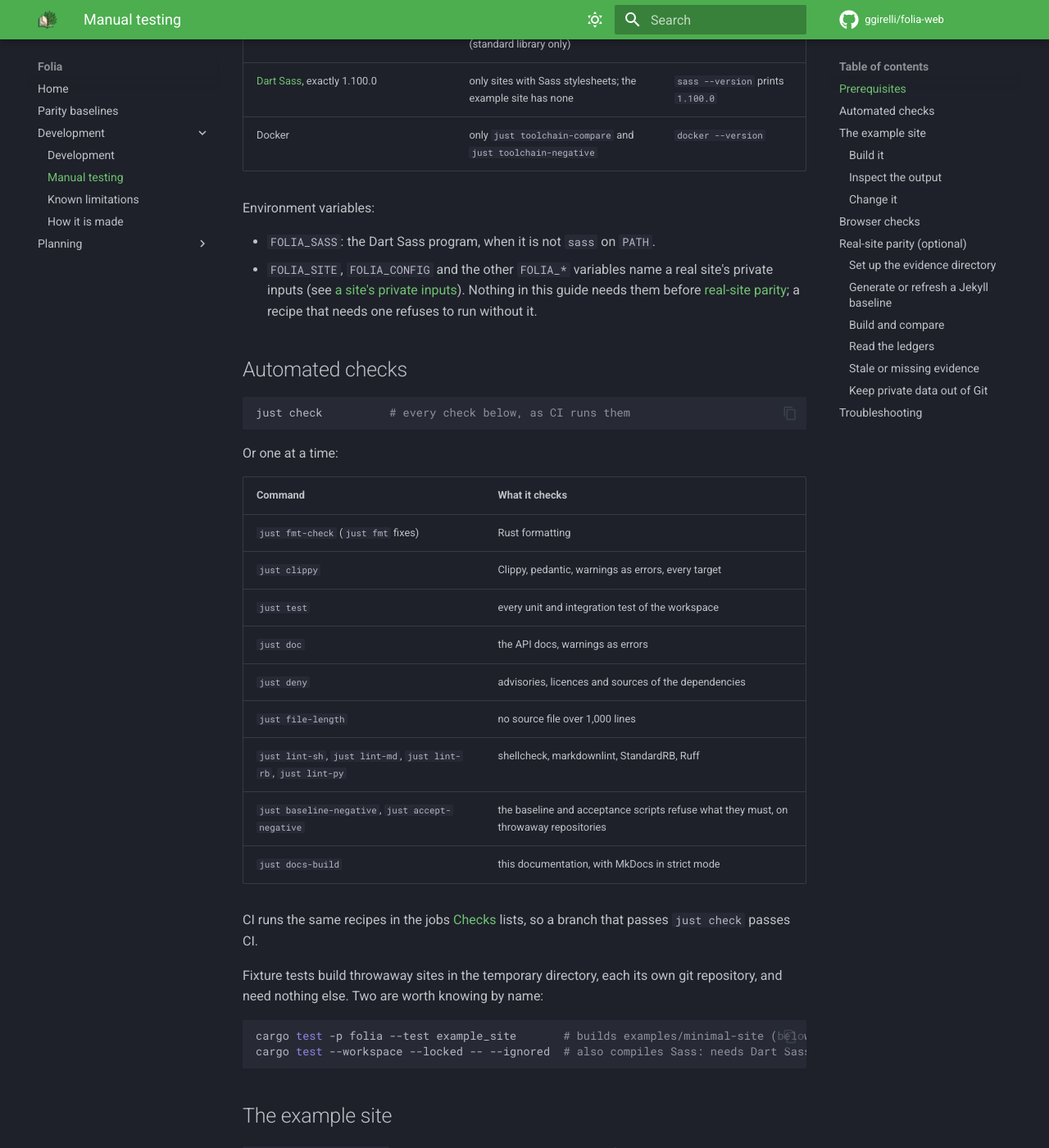
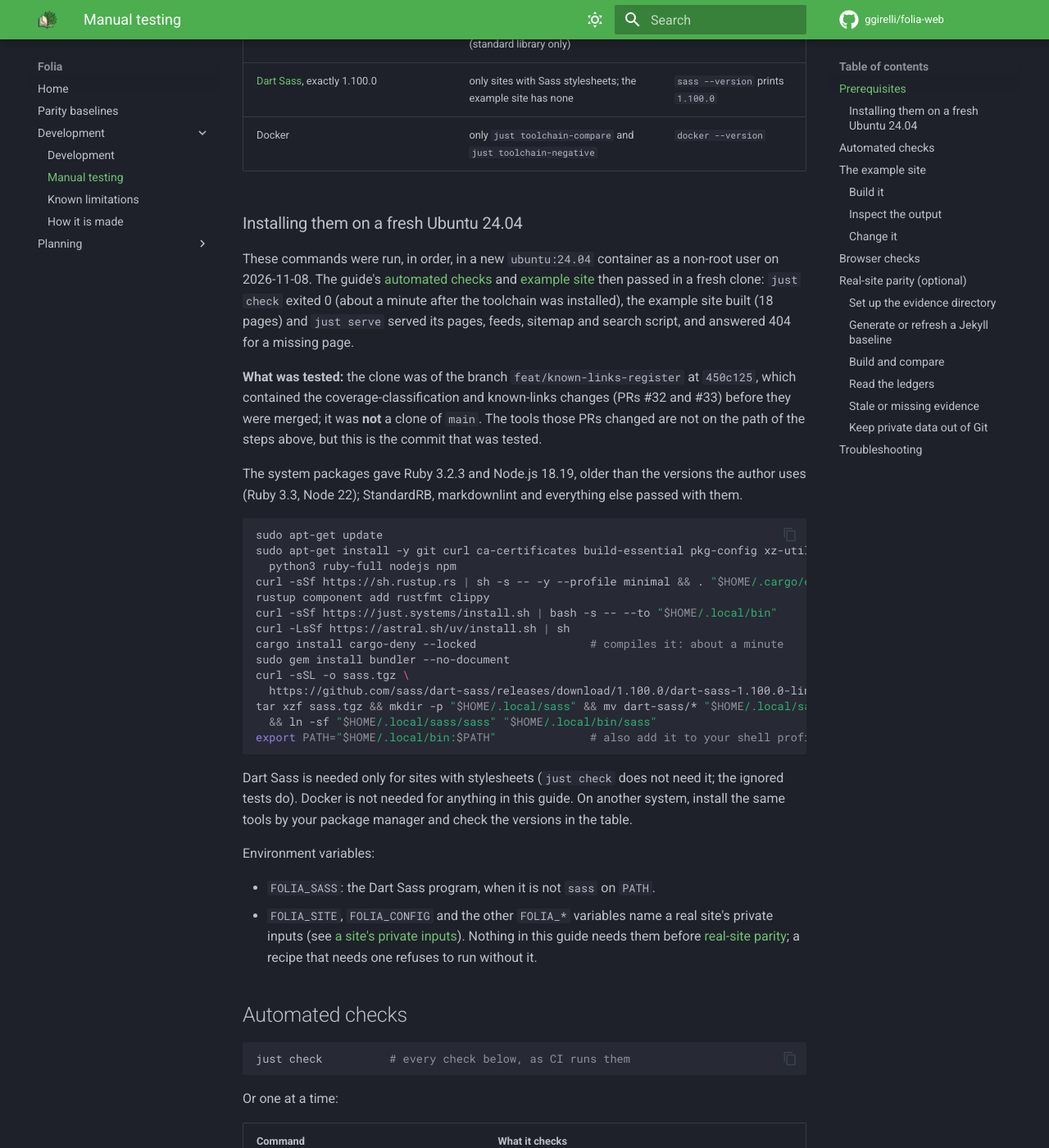
Before and after one commit to ggirelli/folia-web, an MkDocs documentation site: the page built from docs/development/manual-testing.md, in a window 1280 px wide and 1400 px high, scrolled down 937 px. Shown: the whole window at 82% size. Built offline with MkDocs 1.6.1 and Material for MkDocs 9.7.7, drawn with Linux system fonts in a browser that asks for light colours; comment, search, counter and statistics services are not loaded.

Commit message:
docs: install the prerequisites on a fresh Ubuntu 24.04 (#34)
Co-Authored-By: Claude Sonnet 5.5 <noreply@anthropic.com>

````diff
--- a/docs/development/manual-testing.md
+++ b/docs/development/manual-testing.md
@@ -23,6 +23,43 @@ writes what Jekyll wrote.
 | Python 3 | the parity scripts and `just serve` (standard library only) | `python3 --version` |
 | [Dart Sass](https://github.com/sass/dart-sass/releases/tag/1.100.0), exactly 1.100.0 | only sites with Sass stylesheets; the example site has none | `sass --version` prints `1.100.0` |
 | Docker | only `just toolchain-compare` and `just toolchain-negative` | `docker --version` |
+
+### Installing them on a fresh Ubuntu 24.04
+
+These commands were run, in order, in a new `ubuntu:24.04` container as a non-root user on
+2026-11-08. The guide's [automated checks](#automated-checks) and
+[example site](#the-example-site) then passed in a fresh clone: `just check` exited 0 (about a
+minute after the toolchain was installed), the example site built (18 pages) and `just serve`
+served its pages, feeds, sitemap and search script, and answered 404 for a missing page.
+
+**What was tested:** the clone was of the branch `feat/known-links-register` at `450c125`, which
+contained the coverage-classification and known-links changes (PRs #32 and #33) before they were
+merged; it was **not** a clone of `main`. The tools those PRs changed are not on the path of the
+steps above, but this is the commit that was tested.
+
+The system packages gave Ruby 3.2.3 and Node.js 18.19, older than the versions the author uses
+(Ruby 3.3, Node 22); StandardRB, markdownlint and everything else passed with them.
+
+```sh
+sudo apt-get update
+sudo apt-get install -y git curl ca-certificates build-essential pkg-config xz-utils \
+  python3 ruby-full nodejs npm
+curl -sSf https://sh.rustup.rs | sh -s -- -y --profile minimal && . "$HOME/.cargo/env"
+rustup component add rustfmt clippy
+curl -sSf https://just.systems/install.sh | bash -s -- --to "$HOME/.local/bin"
+curl -LsSf https://astral.sh/uv/install.sh | sh
+cargo install cargo-deny --locked                 # compiles it: about a minute
+sudo gem install bundler --no-document
+curl -sSL -o sass.tgz \
+  https://github.com/sass/dart-sass/releases/download/1.100.0/dart-sass-1.100.0-linux-x64.tar.gz
+tar xzf sass.tgz && mkdir -p "$HOME/.local/sass" && mv dart-sass/* "$HOME/.local/sass/" \
+  && ln -sf "$HOME/.local/sass/sass" "$HOME/.local/bin/sass"
+export PATH="$HOME/.local/bin:$PATH"              # also add it to your shell profile
+```
+
+Dart Sass is needed only for sites with stylesheets (`just check` does not need it; the ignored
+tests do). Docker is not needed for anything in this guide. On another system, install the same
+tools by your package manager and check the versions in the table.
 
 Environment variables:
 
````
